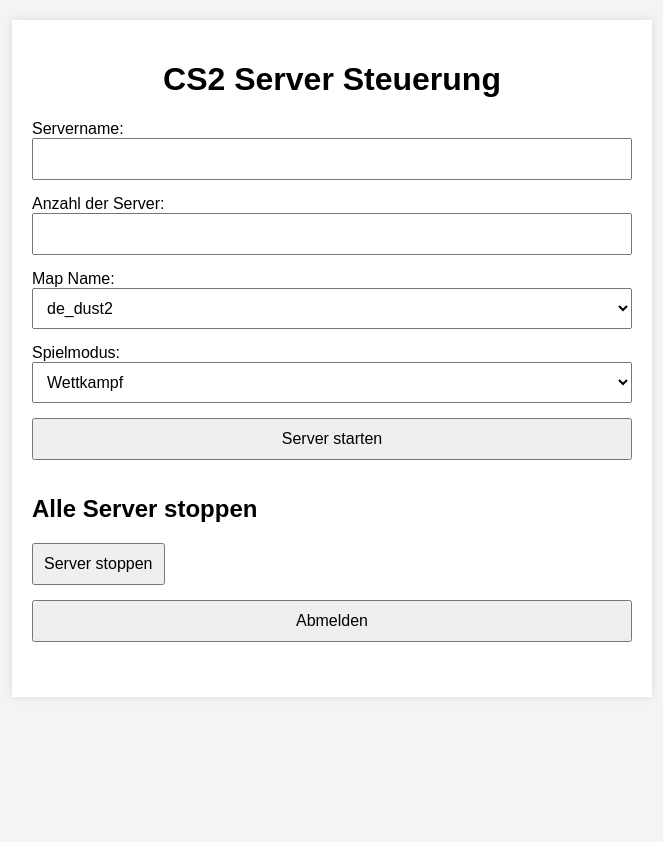
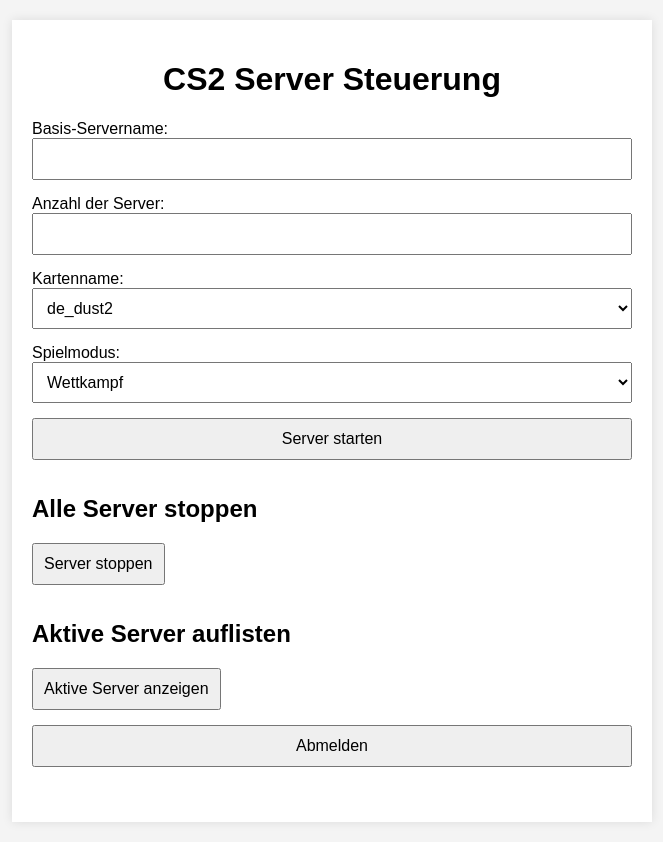
Before and after one commit to Egosar93/CS2Maestro, a Flask app: page / in a window 1280 px wide. Shown: the whole page, without its empty margins (308-971 px from the left). Before the commit the page ends 642 px from the top, so only its background shows below. Run offline with Flask 3, Linux system fonts and the light colour scheme; the visitor is signed in with stand-in values (Sample User, id 1).

Commit message:
Update index.html
add server viewer

```diff
--- a/templates/index.html
+++ b/templates/index.html
@@ -40,13 +40,13 @@
         <h1>CS2 Server Steuerung</h1>
 
         <form id="start-server-form">
-            <label for="base_name">Servername:</label>
+            <label for="base_name">Basis-Servername:</label>
             <input type="text" id="base_name" name="base_name" required>
 
             <label for="server_count">Anzahl der Server:</label>
             <input type="number" id="server_count" name="server_count" min="1" required>
 
-            <label for="map_name">Map Name:</label>
+            <label for="map_name">Kartenname:</label>
             <select id="map_name" name="map_name">
                 <option value="de_dust2">de_dust2</option>
                 <option value="de_inferno">de_inferno</option>
@@ -73,11 +73,15 @@
         <h2>Alle Server stoppen</h2>
         <button id="stop-servers-btn">Server stoppen</button>
 
+        <h2>Aktive Server auflisten</h2>
+        <button id="list-servers-btn">Aktive Server anzeigen</button>
+
         <form action="/logout" method="POST">
             <button type="submit">Abmelden</button>
         </form>
 
         <div id="output" style="margin-top: 20px;"></div>
+        <div id="active-servers" style="margin-top: 20px;"></div>
     </div>
 
     <script>
@@ -111,6 +115,25 @@
                 console.error('Fehler:', error);
             });
         });
+
+        document.getElementById('list-servers-btn').addEventListener('click', function () {
+            fetch('/list_servers', {
+                method: 'GET'
+            })
+            .then(response => response.json())
+            .then(data => {
+                const serverList = document.getElementById('active-servers');
+                serverList.innerHTML = '<h3>Aktive Server:</h3>';
+                if (data.servers.length > 0) {
+                    serverList.innerHTML += '<ul>' + data.servers.map(server => `<li>${server}</li>`).join('') + '</ul>';
+                } else {
+                    serverList.innerHTML += '<p>Keine Server aktiv</p>';
+                }
+            })
+            .catch(error => {
+                console.error('Fehler beim Abrufen der aktiven Server:', error);
+            });
+        });
     </script>
 </body>
 </html>
```
